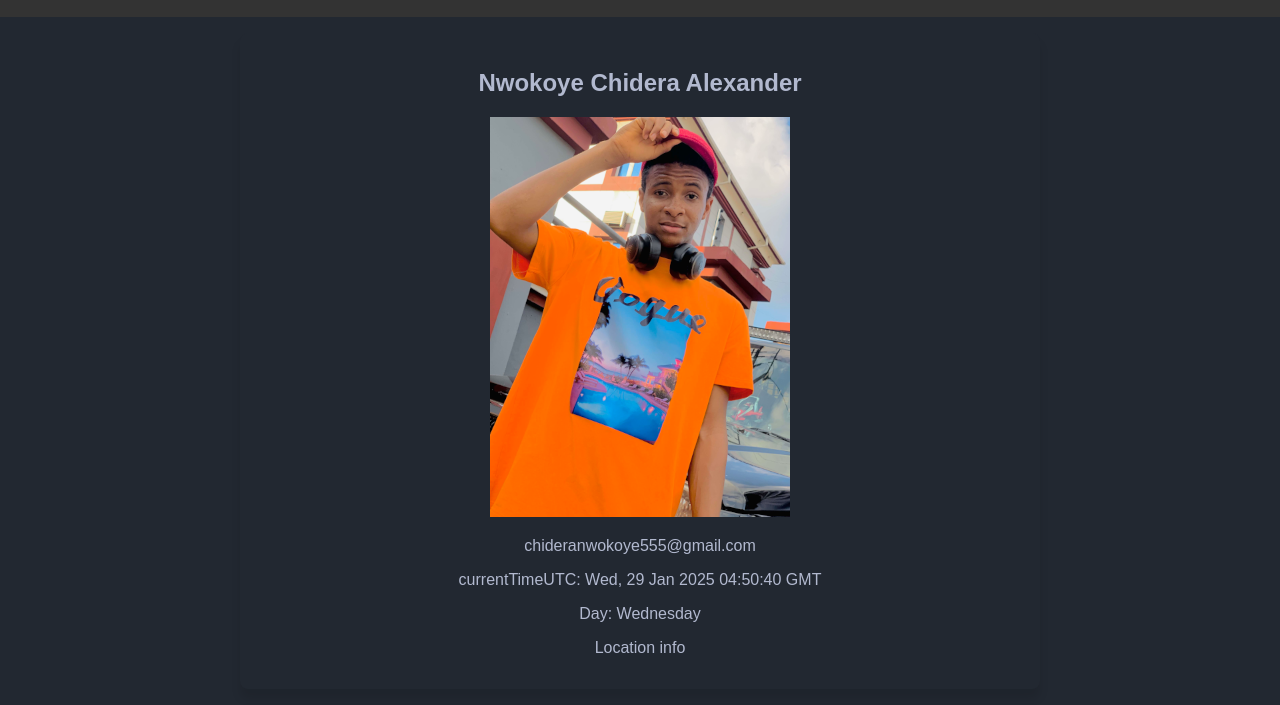
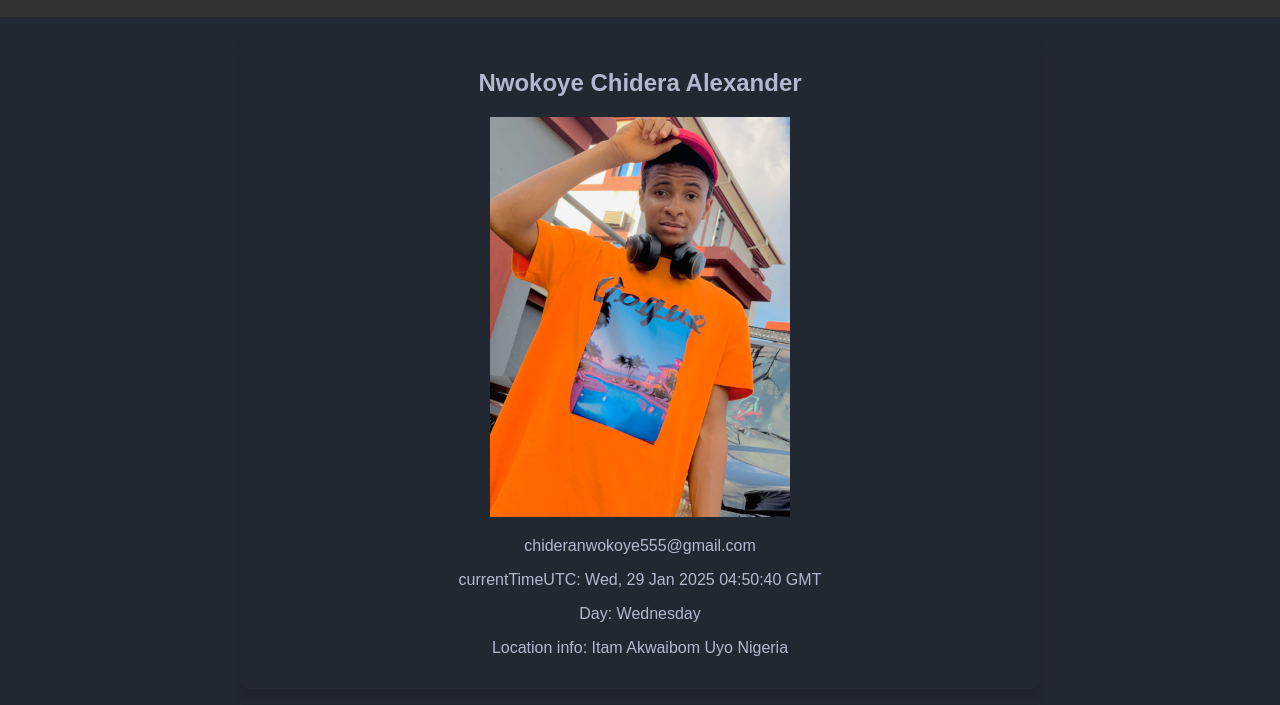
Before and after one commit to lordgreg003/hng-task-0, a plain HTML site: page index.html in a window 1280 px wide. Shown: the part 95-800 px from the top of the page. Drawn offline with Linux system fonts and the light colour scheme.

Commit message:
modified -htmlfile

```diff
--- a/index.html
+++ b/index.html
@@ -24,7 +24,9 @@
         <p class="a" data-testid="emailAddress">chideranwokoye555@gmail.com</p>
         <p class="a" data-testid="currentTimeUTC"></p>
         <p class="a" data-testid="currentDay"></p>
-        <p class="a" data-testid="currentLocation">Location info</p>
+        <p class="a" data-testid="currentLocation">
+          Location info: Itam Akwaibom Uyo Nigeria
+        </p>
       </section>
 
       <section class="goals">
```
